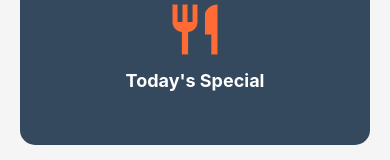
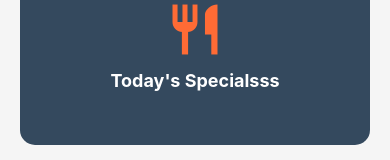
Before and after one commit to bao2211/Restaurant-Manangment-System, a React Native app: screen /Home in a window 390 px wide. Shown: the part 289-449 px from the top of the page. Built offline with nearby package versions, Linux system fonts and the light colour scheme.

Commit message:
cập nhật giao diện trang Home

```diff
--- a/screens/HomeScreen.js
+++ b/screens/HomeScreen.js
@@ -30,7 +30,7 @@ export default function HomeScreen({ navigation }) {
       <View style={styles.featuredSection}>
         <View style={styles.featuredImagePlaceholder}>
           <MaterialCommunityIcons name="silverware-fork-knife" size={60} color="#FF6B35" />
-          <Text style={styles.featuredText}>Today's Special</Text>
+          <Text style={styles.featuredText}>Today's Specialsss</Text>
         </View>
       </View>
 
```
Also changed, not shown: 1 other file (tests, documents, lock files or other folders).
